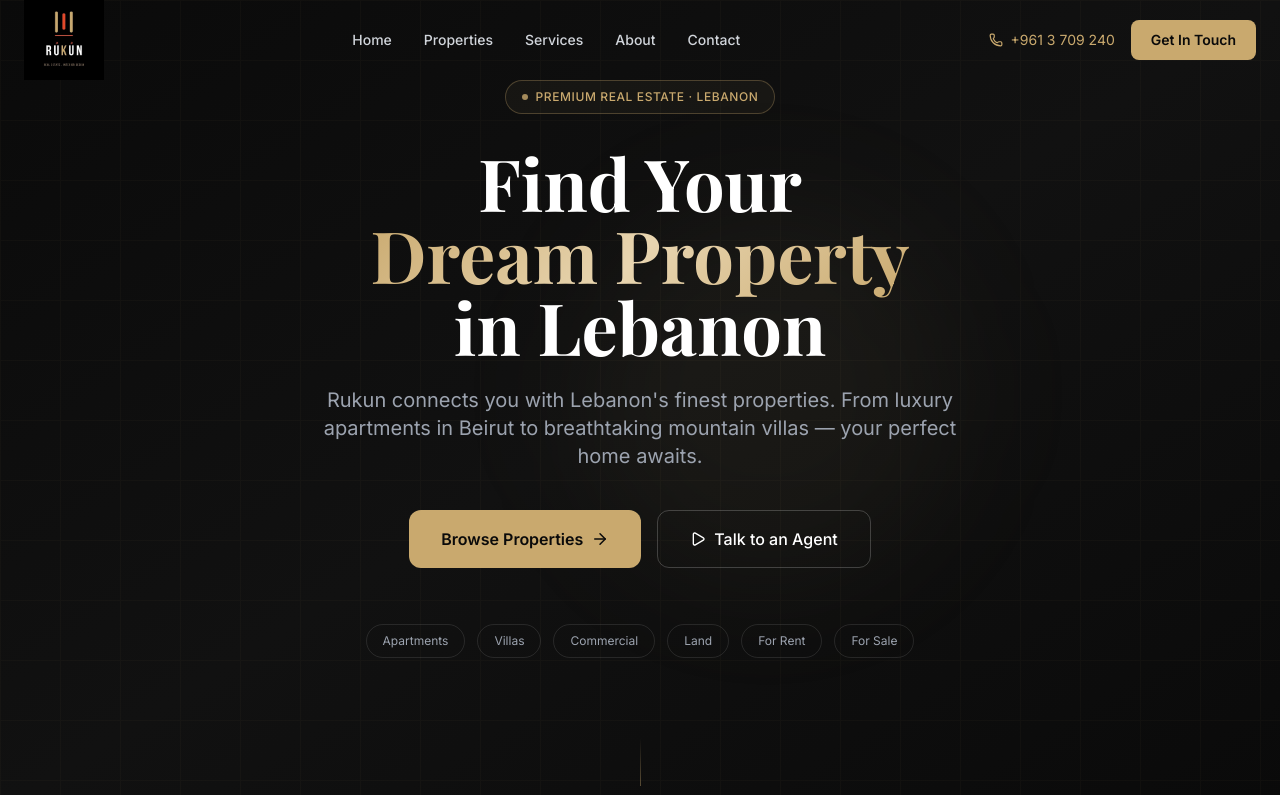
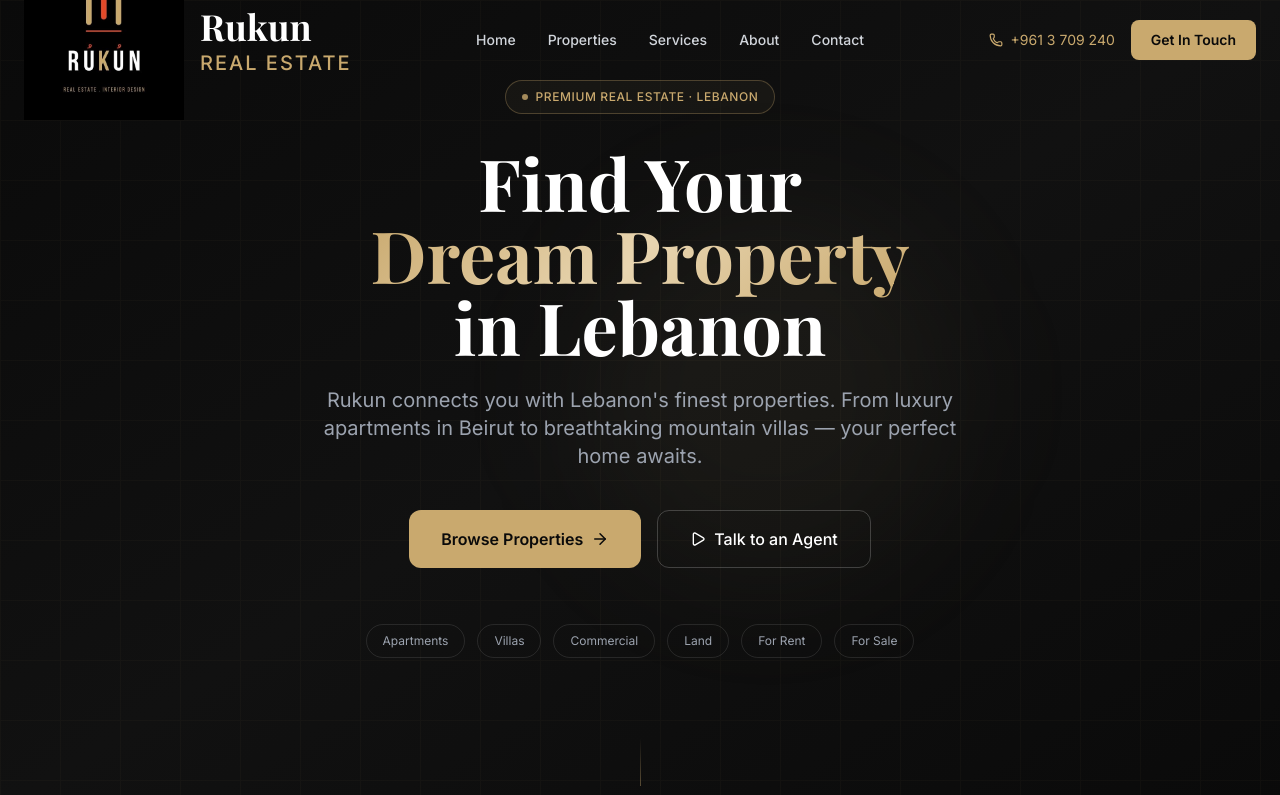
Before and after one commit to rukunrealestate/rukun-website, a Next.js app: page / in a window 1280 px wide. Shown: the top 795 px of the page. Built offline with nearby package versions, Linux system fonts and the light colour scheme.

Commit message:
logo: double size, add text to the right

```diff
--- a/components/Navbar.tsx
+++ b/components/Navbar.tsx
@@ -20,8 +20,12 @@ export default function Navbar() {
     }`}>
       <div className="max-w-7xl mx-auto px-6 flex items-center justify-between h-20">
         {/* Logo */}
-        <Link href="/">
-          <img src="/logo.png" alt="Rukun Real Estate" className="h-20 w-auto" />
+        <Link href="/" className="flex items-center gap-4">
+          <img src="/logo.png" alt="Rukun Real Estate" className="h-40 w-auto" />
+          <div>
+            <div className="font-heading font-bold text-white text-4xl leading-tight">Rukun</div>
+            <div className="text-brand-gold text-xl tracking-widest uppercase font-medium">Real Estate</div>
+          </div>
         </Link>
 
         {/* Desktop Nav */}
```
